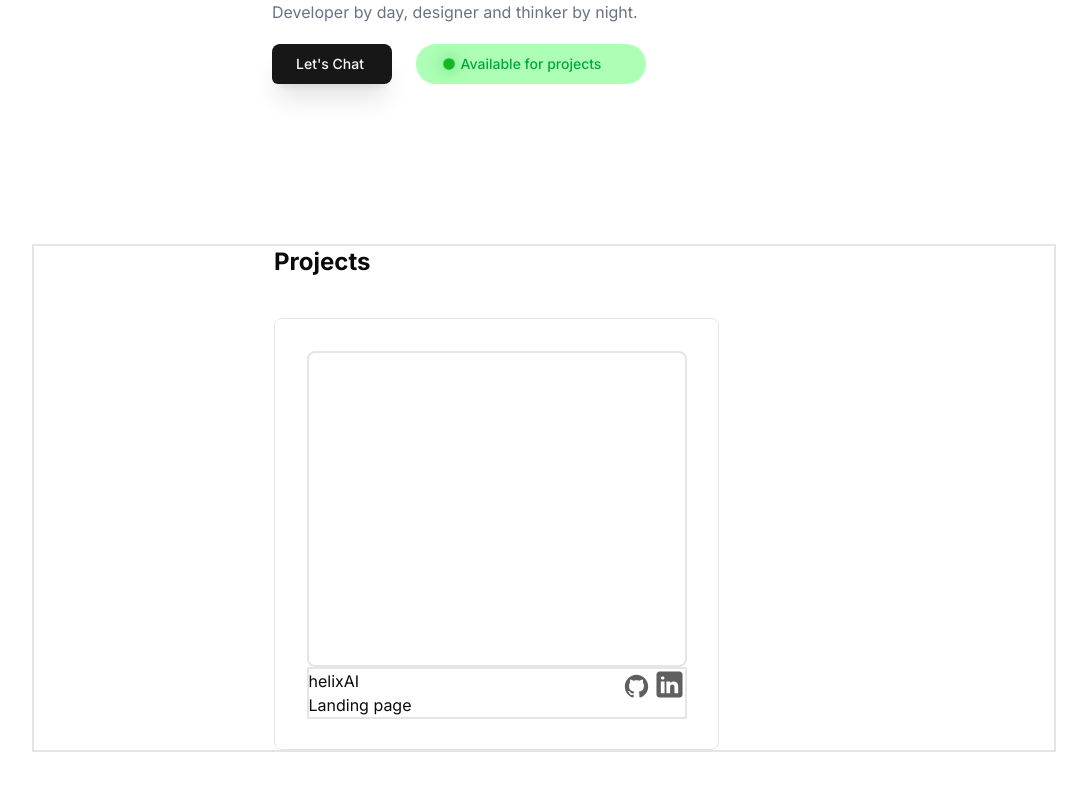
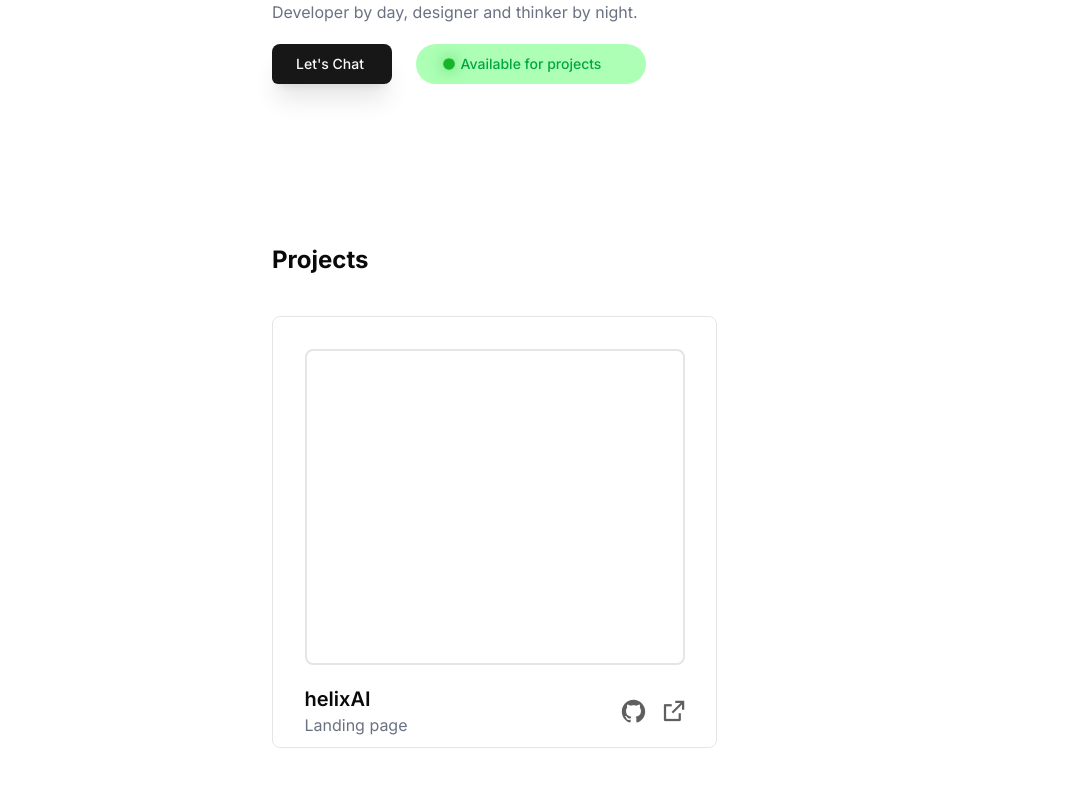
Before and after one commit to morgankar/morgan-kar-portfolio, a React (Vite) app: page / in a window 1280 px wide. Shown: the part 586-1376 px from the top of the page, without its empty margins (96-1183 px from the left). Built offline with nearby package versions, Linux system fonts and the light colour scheme.

Commit message:
Project card icons inserted

```diff
--- a/src/Projects.tsx
+++ b/src/Projects.tsx
@@ -1,7 +1,7 @@
 
 function Projects() {
   return (
-    <div className='m-auto max-w-[1024px] border-2 mb-30'>
+    <div className='m-auto max-w-[1024px] mb-30'>
       <h1 className="text-2xl font-[700]  sm:ml-40 md:ml-60 ml-12">Projects</h1>
 
       {/* ProjectCard */}
@@ -9,14 +9,14 @@ function Projects() {
 
         <div className="projectCard w-[445px] h-[432px] border rounded-md relative ">
           <div className="border-2 w-[380px] h-[316px] rounded-md ml-8 mt-8"></div>
-          <div className="border-2 text w-[380px] m-auto flex justify-between">
+          <div className="text w-[380px] m-auto flex justify-between mt-5 items-center">
             <div className="project">
-              <h1>helixAI</h1>
-              <h1>Landing page</h1>
+              <h1 className="text-xl font-[600]">helixAI</h1>
+              <h1 className="text-gray-500">Landing page</h1>
             </div>
-            <div className="iconsTwo flex">
+            <div className="iconsTwo flex gap-3 items-center">
               <span><img src="icon_github.svg" alt="github"/></span>
-              <span><img src="icon_linkedin.svg" alt="github"/></span>
+              <span><img src="link.jpg" alt="github"/></span>
             </div>
           </div>
         </div>
```
Also changed, not shown: public/link.jpg (added), public/link.svg (added).
